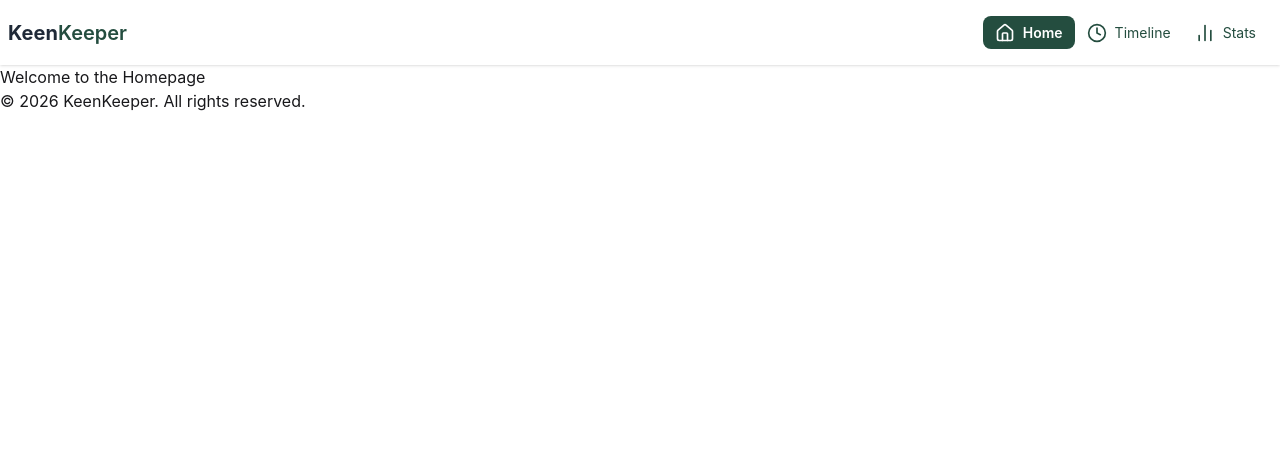
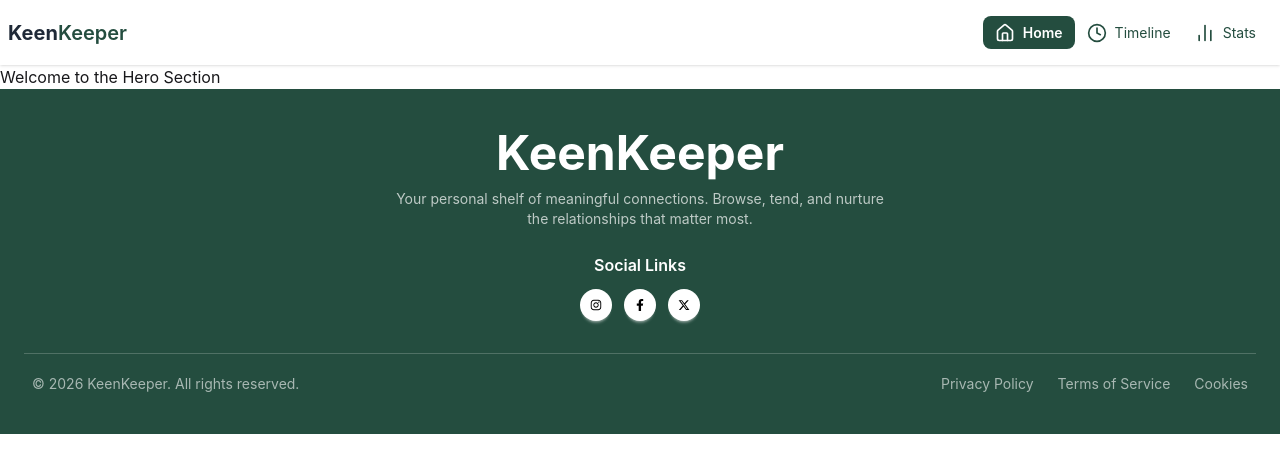
Before and after one commit to Sagor220/Assignment-07, a React (Vite) app: page / in a window 1280 px wide. Shown: the top 472 px of the page. Built offline with nearby package versions, Linux system fonts and the light colour scheme.

Commit message:
footer section completed

```diff
--- a/package.json
+++ b/package.json
@@ -15,6 +15,7 @@
     "lucide-react": "^1.14.0",
     "react": "^19.2.5",
     "react-dom": "^19.2.5",
+    "react-icons": "^5.6.0",
     "react-router": "^7.14.2",
     "react-router-dom": "^7.14.2",
     "tailwindcss": "^4.2.4"
--- a/src/components/Footer/Footer.jsx
+++ b/src/components/Footer/Footer.jsx
@@ -1,7 +1,59 @@
+import { FaFacebookF, FaInstagram } from "react-icons/fa";
+import { FaXTwitter } from "react-icons/fa6";
+
 const Footer = () => {
   return (
-    <div>
-      <p>&copy; 2026 KeenKeeper. All rights reserved.</p>
+    <div className="bg-[#244d3f] text-white py-10">
+      {/* Top Section */}
+      <div className="text-center mb-8">
+        <h2 className="text-5xl font-bold mb-3">KeenKeeper</h2>
+        <p className="text-sm text-white/70 max-w-lg mx-auto">
+          Your personal shelf of meaningful connections. Browse, tend, and
+          nurture the relationships that matter most.
+        </p>
+
+        {/* Social Links */}
+        <p className="font-semibold mt-6 mb-3">Social Links</p>
+        <div className="flex justify-center gap-3">
+          <a
+            href="#"
+            className="btn btn-circle btn-sm bg-white text-black border-none hover:bg-white/80"
+          >
+            <FaInstagram />
+          </a>
+          <a
+            href="#"
+            className="btn btn-circle btn-sm bg-white text-black border-none hover:bg-white/80"
+          >
+            <FaFacebookF />
+          </a>
+          <a
+            href="#"
+            className="btn btn-circle btn-sm bg-white text-black border-none hover:bg-white/80"
+          >
+            <FaXTwitter />
+          </a>
+        </div>
+      </div>
+
+      {/* Divider */}
+      <div className="border-t border-white/20 mx-6"></div>
+
+      {/* Bottom Section */}
+      <div className="flex flex-col sm:flex-row justify-between items-center px-8 pt-5 text-sm text-white/60 gap-3">
+        <p>© 2026 KeenKeeper. All rights reserved.</p>
+        <div className="flex gap-6">
+          <a href="#" className="hover:text-white transition-colors">
+            Privacy Policy
+          </a>
+          <a href="#" className="hover:text-white transition-colors">
+            Terms of Service
+          </a>
+          <a href="#" className="hover:text-white transition-colors">
+            Cookies
+          </a>
+        </div>
+      </div>
     </div>
   );
 };
--- a/src/pages/Homepage.jsx
+++ b/src/pages/Homepage.jsx
@@ -1,7 +1,8 @@
+import HeroSection from "../components/HeroSection/HeroSection.jsx";
 const Homepage = () => {
   return (
     <div>
-      <h3>Welcome to the Homepage</h3>
+      <HeroSection />
     </div>
   );
 };
```
Also changed, not shown: 1 other file (tests, documents, lock files or other folders).
